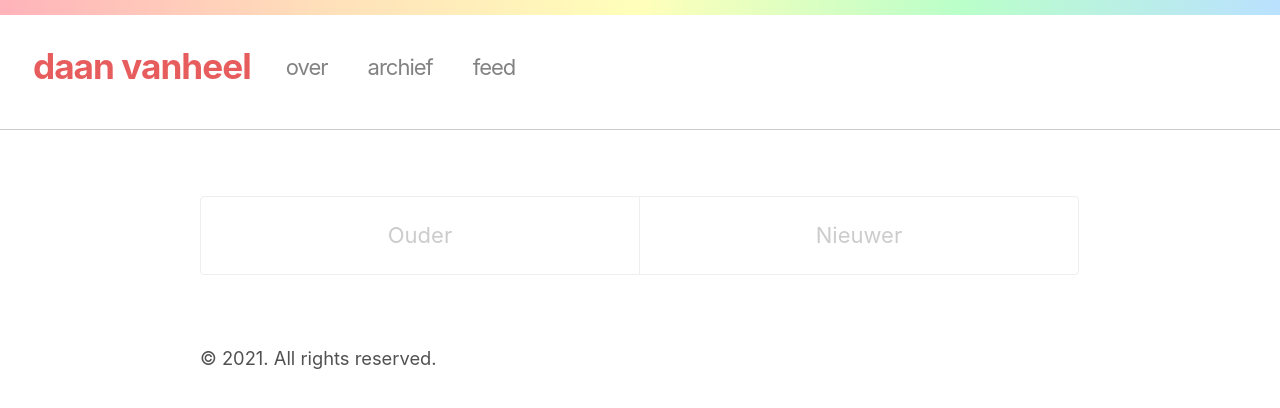
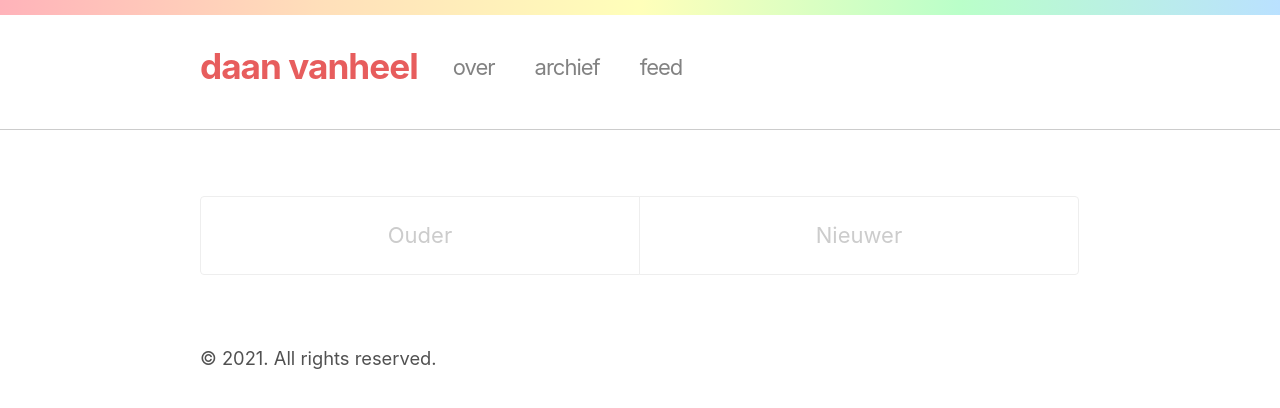
Before and after one commit to daanvanheel/daanvanheel.github.io, a Jekyll site: the page built from index.html, in a window 1280 px wide. Shown: the top 408 px of the page. Built offline with Jekyll 4.4.1, drawn with Linux system fonts in a browser that asks for light colours; the list of posts is cut into pages by our own code.

Commit message:
masthead update

```diff
--- a/_layouts/default.html
+++ b/_layouts/default.html
@@ -6,6 +6,7 @@
   <body>
     <header class="masthead">
       <h3 class="masthead-title">
+        <div class="heading">
         <a href="{{ site.baseurl }}/" title="Home">{{ site.title }}</a>
 
         <nav class="site-nav">
@@ -30,6 +31,7 @@
             </div>
           </h3>
           </nav>
+        </div>
           <div class="divider"> </div>
     </header>
     <div class="container">
--- a/_sass/_masthead.scss
+++ b/_sass/_masthead.scss
@@ -49,6 +49,12 @@
   }
 }
 
+.heading {
+  max-width: 40rem;
+  margin-left:  auto;
+  margin-right: auto;
+}
+
 // mobiel menu
 
 .site-nav {
```
